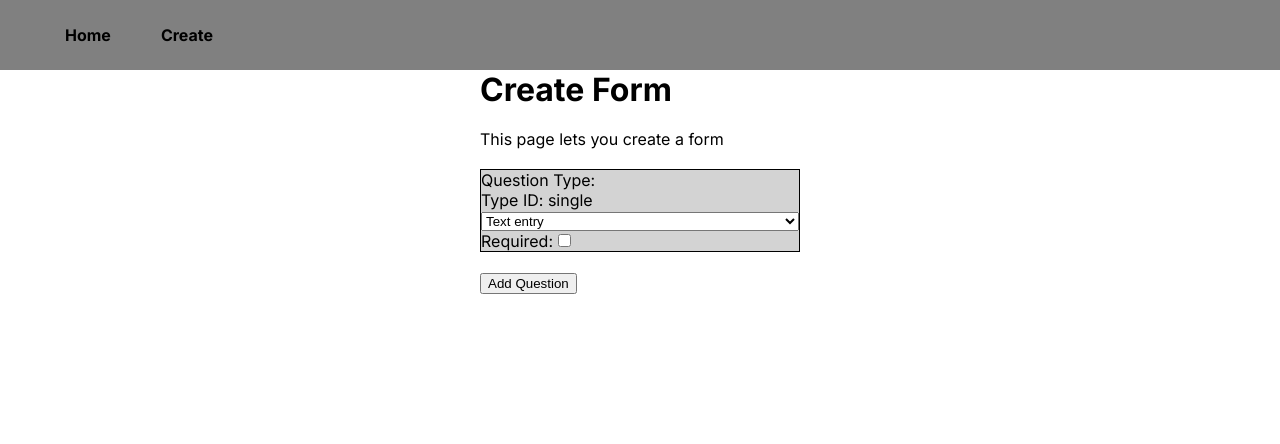
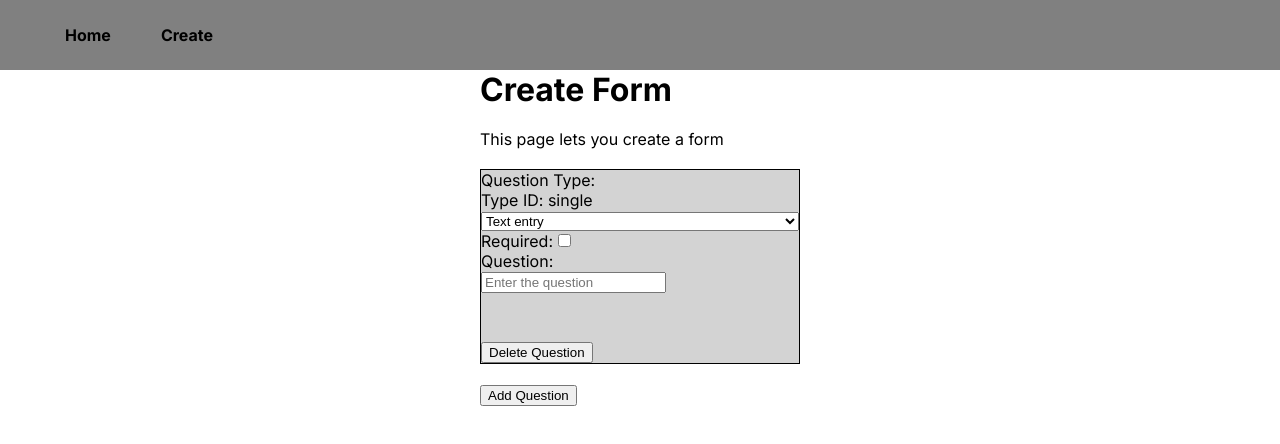
Before and after one commit to fraser50/questionnaire-app, a Next.js app: page /createform in a window 1280 px wide. Both pictures are taken after a click on the button "Add Question". Shown: the top 444 px of the page. Built offline with nearby package versions, Linux system fonts and the light colour scheme.

Commit message:
Questions now have question text and can be deleted.

```diff
--- a/src/components/formcomponents.js
+++ b/src/components/formcomponents.js
@@ -15,10 +15,17 @@ export function FormContainer() {
         setQuestionList(questionList.map(entry => entry == oldEntry ? newEntry : entry));
     }
 
+    function removeQuestion(itemData) {
+        let newQuestionList = [...questionList];
+        newQuestionList.splice(newQuestionList.indexOf(itemData), 1);
+
+        setQuestionList(newQuestionList);
+    }
+
     return (
         <div>
             {questionList.map((question, i) => {return (
-                <Question key={i} itemData={question} updateEntry={updateEntry} />)
+                <Question key={i} itemData={question} updateEntry={updateEntry} removeQuestion={removeQuestion} />)
         })}
 
         <AddQuestion questionList={questionList} setQuestionList={setQuestionList} />
@@ -26,11 +33,12 @@ export function FormContainer() {
     );
 }
 
-export function Question({itemData, updateEntry}) {
+export function Question({itemData, updateEntry, removeQuestion}) {
     function onSelectChange(event) {
         updateEntry(itemData, {
             type: event.target.value,
-            required: itemData.required
+            required: itemData.required,
+            question: itemData.question
         });
     }
 
@@ -57,8 +65,17 @@ export function Question({itemData, updateEntry}) {
                 let newItemData = Object.create(itemData);
                 newItemData.required = e.target.checked;
                 updateEntry(itemData, newItemData);
-            }} checked={itemData.required} />
+            }} checked={itemData.required} /><br />
+            <p>Question:</p>
+            <input type="text" placeholder="Enter the question" value={itemData.question} onChange={(event) => {
+                let newItemData = Object.create(itemData);
+                newItemData.question = event.target.value;
+
+                updateEntry(itemData, newItemData);
+            }} /><span style={{height: "1em", width: "100%", display: "block"}} />
             {renderQuestionType(itemData.type)}
+            <span style={{height: "2em", width: "100%", display: "block"}} />
+            <button onClick={() => removeQuestion(itemData)}>Delete Question</button>
 
         </div>
     );
@@ -69,7 +86,8 @@ export function AddQuestion({questionList, setQuestionList}) {
         let newQuestionList = [...questionList];
         newQuestionList.push({
             type: "single",
-            required: false
+            required: false,
+            question: ""
         });
         setQuestionList(newQuestionList);
     }
```
